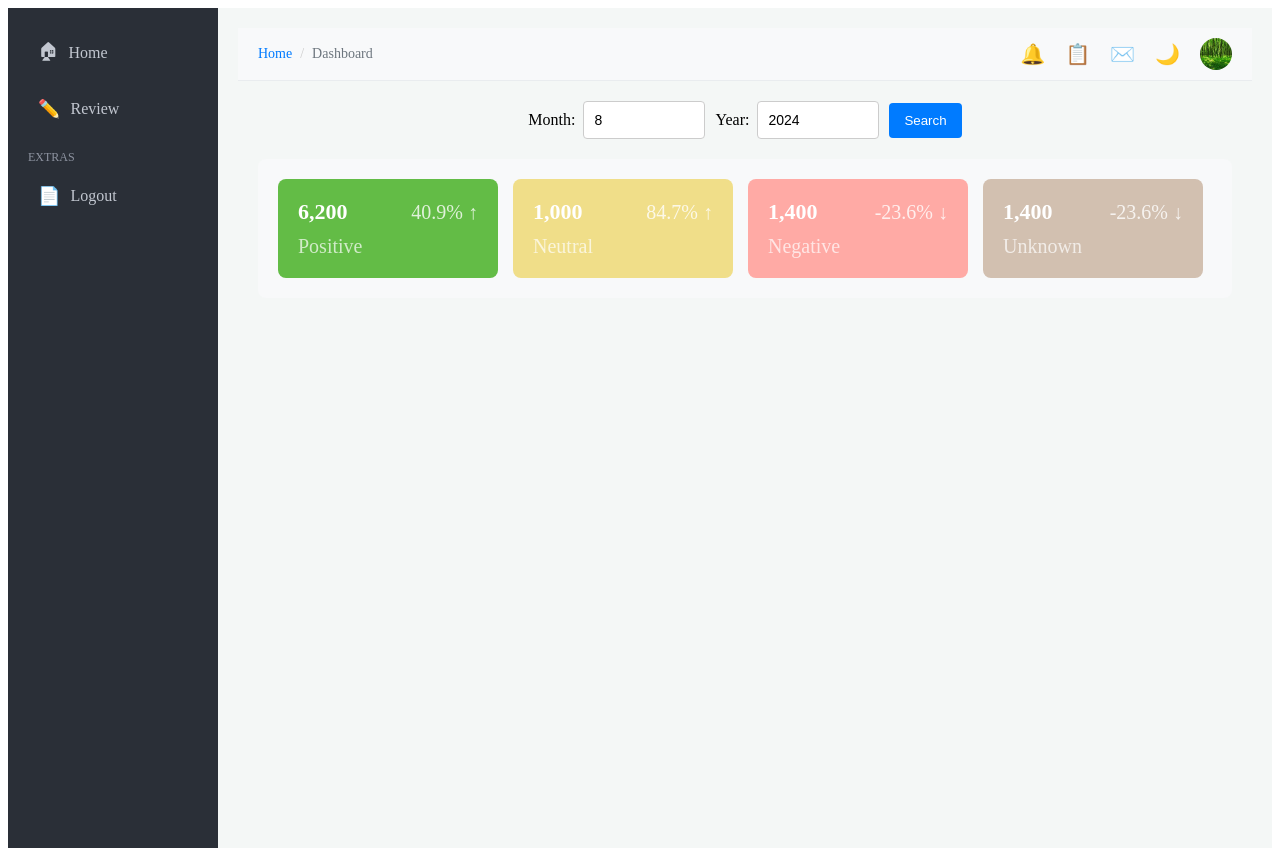
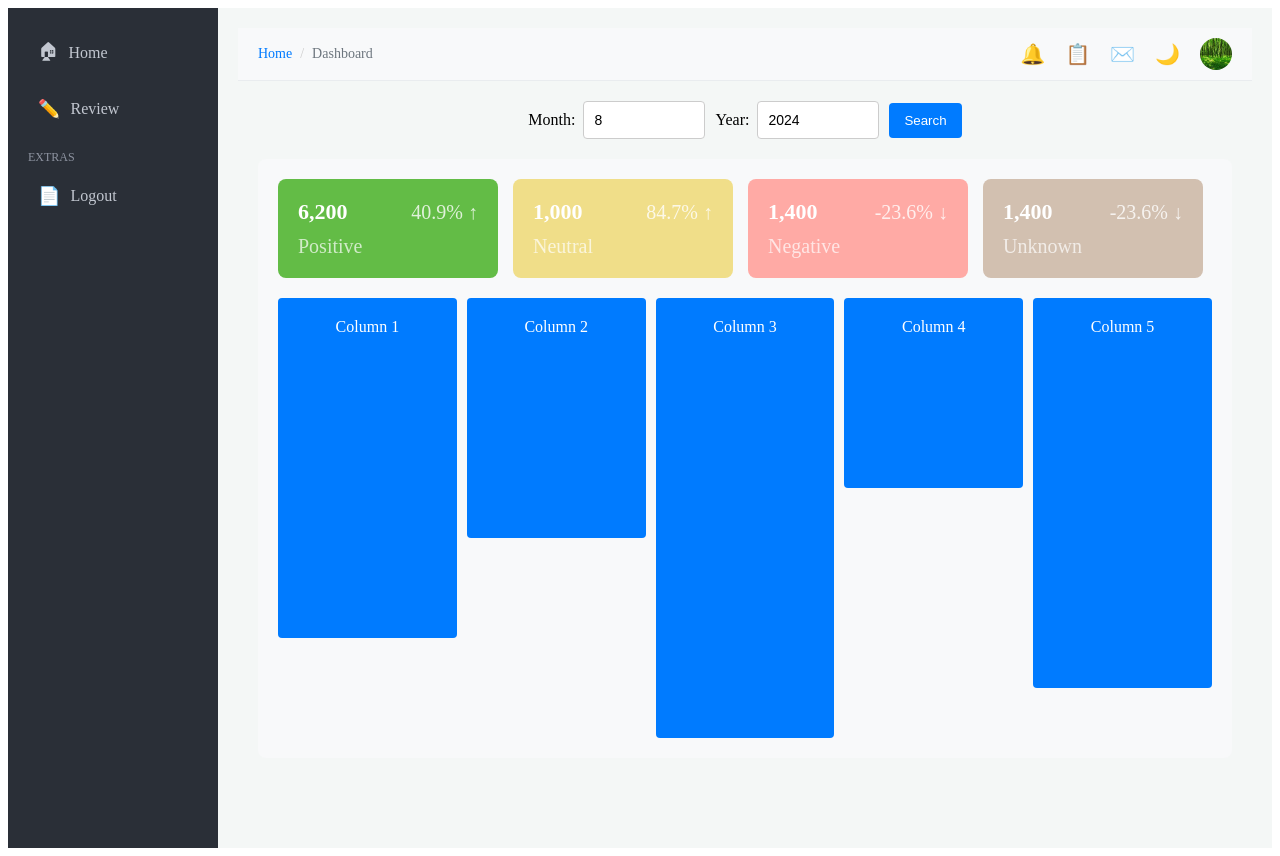
Before and after one commit to vocongvinh641994/website_dashboard_datn, a React app in the folder frontend_dashboard/: page / in a window 1280 px wide. Built offline with nearby package versions, Linux system fonts and the light colour scheme.

Commit message:
+ Update

```diff
--- a/frontend_dashboard/src/pages/dashboard/meric-card-list/index.js
+++ b/frontend_dashboard/src/pages/dashboard/meric-card-list/index.js
@@ -19,28 +19,12 @@ const MericCardList = () => {
     console.log('Searching for:', { month, year });
   };
 
-  const fetchReviews = async (isSync = false) => {
-    // setLoading(true);
-    try {
-      console.log('Fetching reviews from: ', process.env.REACT_APP_BACK_END_HOST);
-      const response = await axios.get(`/api/reviews-sentiments`, {
-        baseURL: process.env.REACT_APP_BACK_END_HOST,
-        params: { page: currentPage, limit, name: searchName },
-      });
-      setReviews(response.data.reviews);
-      setTotalPages(response.data.totalPages);
-      setTotalReviews(response.data.totalReviews);
-
-      if (isSync) {
-        setCurrentPage(1); // Reset pagination when sync happens
-      }
-
-      setLoading(false);
-    } catch (err) {
-      setError(err.response?.data?.message || 'Failed to fetch reviews');
-      setLoading(false);
-    }
-  };
+    // Simulating a list of heights for columns
+    const columnHeights = [
+      300, 200, 400, 150, 350, 250, 280, 220, 170, 330,
+      290, 240, 310, 260, 390, 180, 340, 370, 320, 270,
+      360, 230, 140, 120, 110, 130, 410, 430, 450, 470
+    ];
 
   return (
     <>
@@ -94,6 +78,15 @@ const MericCardList = () => {
           backgroundColor="#D2C0B0"
         />
       </MetricsRow>
+
+        {/* 5 Columns Section with Dynamic Heights */}
+        <ColumnsContainer>
+          <Column height={300}>Column 1</Column> {/* height = 300px */}
+          <Column height={200}>Column 2</Column> {/* height = 200px */}
+          <Column height={400}>Column 3</Column> {/* height = 400px */}
+          <Column height={150}>Column 4</Column> {/* height = 150px */}
+          <Column height={350}>Column 5</Column> {/* height = 350px */}
+        </ColumnsContainer>
     </DashboardContainer>
 
     </>
@@ -160,5 +153,26 @@ const TR = styled.tr`
     background-color: #f9f9f9;
   }
 `;
+// New Styled Components for 5 Columns
+const ColumnsContainer = styled.div`
+  display: flex;
+  justify-content: space-between;
+  margin-top: 20px;
+`;
+
+const Column = styled.div`
+  background-color: #007bff;
+  color: white;
+  flex: 1;
+  padding: 20px;
+  margin-right: 10px;
+  text-align: center;
+  border-radius: 4px;
+  height: ${({ height }) => `${height}px`}; // Dynamic height based on prop
+
+  &:last-child {
+    margin-right: 0;
+  }
+`;
 
 export default MericCardList;
```
